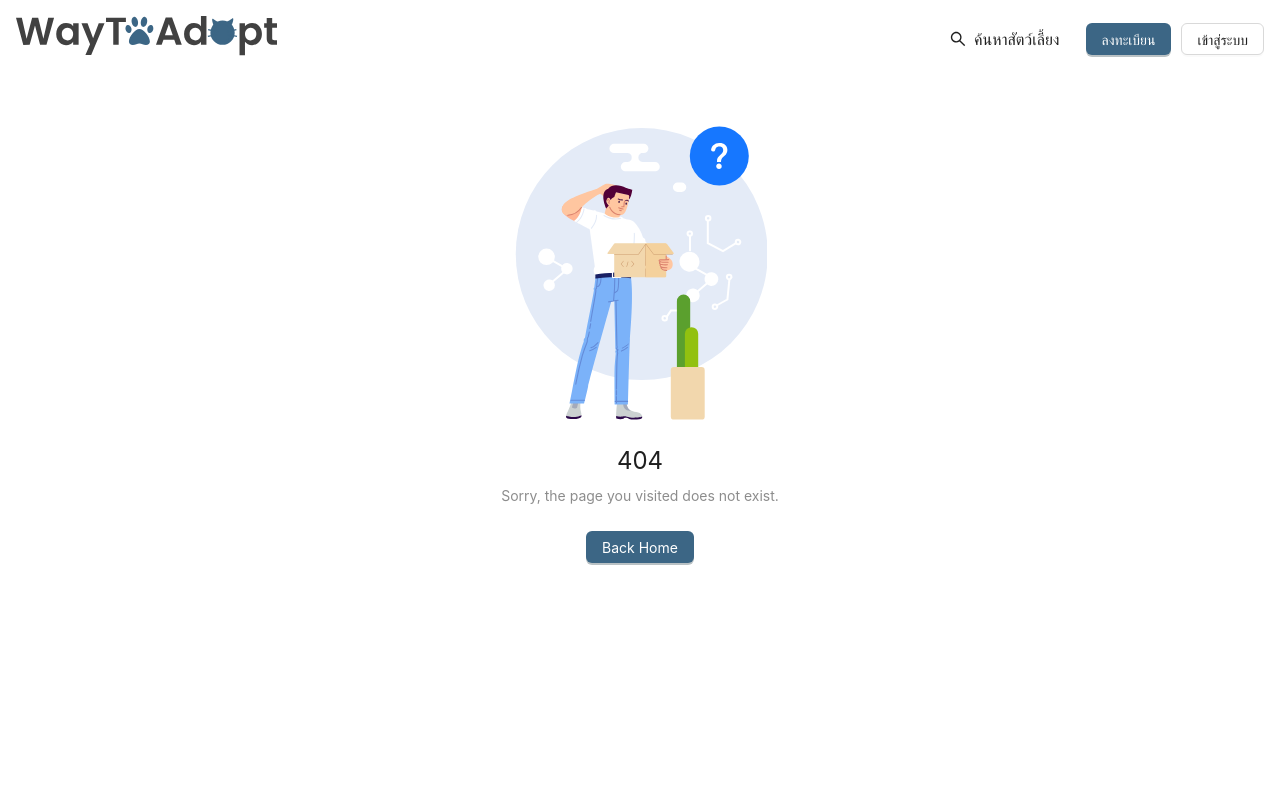
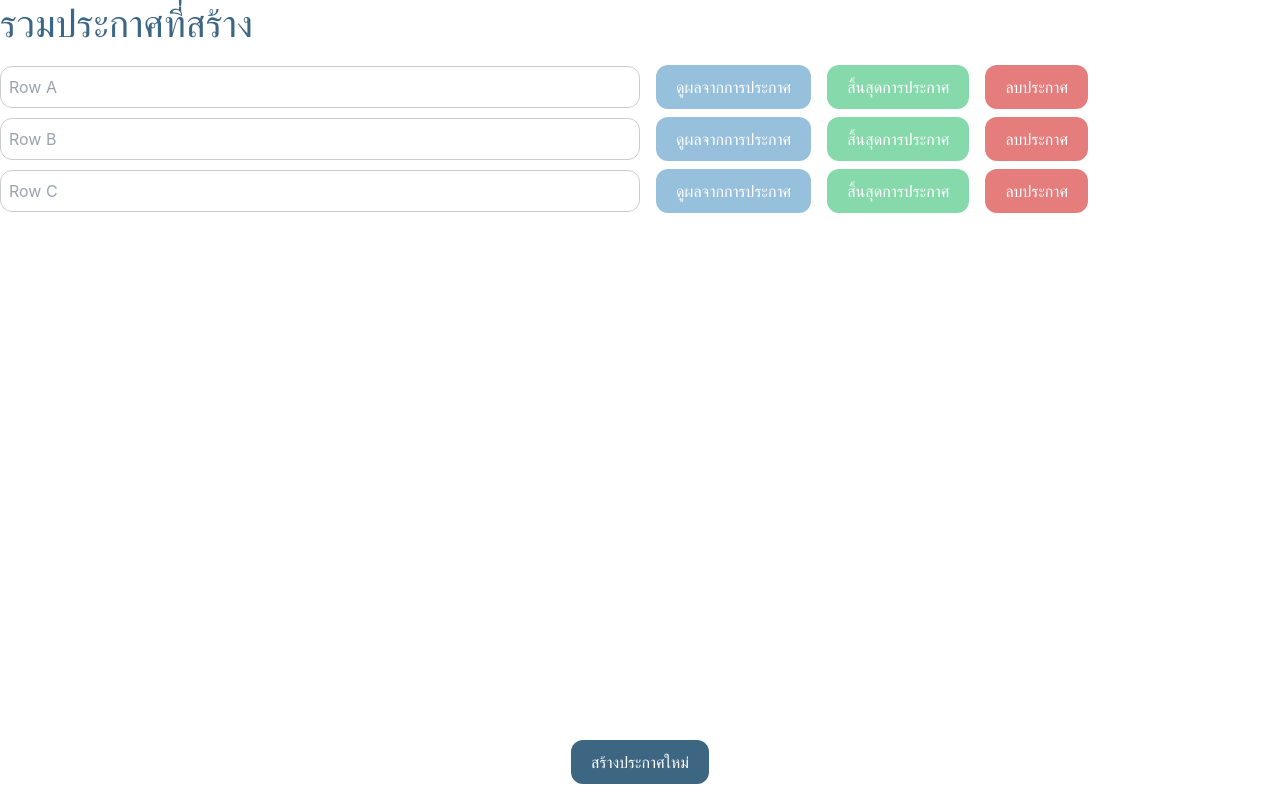
Before and after one commit to nnarct/WayToAdopt, a React (Vite) app in the folder client/: page /test in a window 1280 px wide. Before the commit this address had no page. Built offline with nearby package versions, Linux system fonts and the light colour scheme.

Commit message:
sample use

```diff
--- a/client/src/App.tsx
+++ b/client/src/App.tsx
@@ -22,6 +22,9 @@ import PostAnswersPage from "@/pages/PostAnswersPage";
 import ContentCard from "@/components/shared/ContentCard";
 import Page404 from "@/components/shared/Page404";
 
+import Test from "@/pages/test";
+import Test2 from "@/pages/test2";
+
 const App = () => {
   return (
     <>
@@ -36,6 +39,9 @@ const App = () => {
           <Routes>
             <Route path="/login" element={<LoginPage />} />
             <Route path="/signup" element={<SignupPage />} />
+            <Route path="/test" element={<Test />} />
+            <Route path="/test2" element={<Test2 />} />
+            <Route path="/test3" element={<PostAnswersPage />} />
             <Route element={<Layout />}>
               <Route path="/*" element={<Page404 />} />
               <Route index element={<HomePage />} />
@@ -44,7 +50,10 @@ const App = () => {
                 <Route path="/profile/editpf" element={<ProfilePage />} />
                 <Route path="/myposts" element={<MyPosts />} />
                 <Route path="/myposts/pdetail/:postID" element={<Post />} />
-                <Route path="/myposts/pdetail/answerslist/:postID" element={<PostAnswersPage/>} />
+                <Route
+                  path="/myposts/pdetail/answerslist/:postID"
+                  element={<PostAnswersPage />}
+                />
                 <Route
                   path="/petdetails/:postID"
                   element={<PetDetailsPage />}
--- a/client/src/components/PostListItem.tsx
+++ b/client/src/components/PostListItem.tsx
@@ -1,24 +1,66 @@
-import { Button } from "antd";
+// /components/PostListItem.tsx
+import React from "react";
+import { Avatar, List, Button } from "antd";
 import { Link } from "react-router-dom";
 
-const PostListItem = ({ postID }: { postID: string }) => {
-  // get postTitle, petPic, petType, petAge to be displayed
+const data = [
+  {
+    title: "My Announcement Title 1",
+  },
+  {
+    title: "My Announcement Title 2",
+  },
+  {
+    title: "My Announcement Title 3",
+  },
+  {
+    title: "My Announcement Title 4",
+  },
+];
 
+interface PostListItemProps {
+  postID: string;
+}
+
+const PostListItem: React.FC<PostListItemProps> = ({ postID }) => {
   if (!postID) {
     return null;
   }
 
-  // Todo : one list should have 2 actions:
-  // 1. see post url : /myposts/pdetail/:postID
-  // 2. see post answer (submission from other users) url: /myposts/pdetail/answerslist/:postID
-  // 3. delete post // link to nothing [ just ui button , not functional]
-
   return (
     <>
-      <Link to={`/myposts/pdetail/${postID}`}>
-        <Button> This is list example {postID}</Button>
-      </Link>
-      {/* Implement PostListItem Here */}
+      <List
+        itemLayout="horizontal"
+        dataSource={data}
+        renderItem={(item, index) => (
+          <List.Item
+            actions={[
+              <Link
+                key="view-announcement-result"
+                to={`/myposts/pdetail/answerslist/${postID}`}
+              >
+                View announcement result
+              </Link>,
+              <Button key="end-announcement" type="link">
+                End of announcement
+              </Button>,
+              <Button key="delete-announcement" type="link">
+                Delete announcement
+              </Button>,
+            ]}
+          >
+            <List.Item.Meta
+              avatar={
+                <Avatar
+                  src={`https://api.dicebear.com/7.x/miniavs/svg?seed=${index}`}
+                />
+              }
+              title={<a href="https://ant.design">{item.title}</a>}
+              description="Announcement Description"
+            />
+          </List.Item>
+        )}
+      />
     </>
   );
 };
--- /dev/null
+++ b/client/src/components/shared/Button.module.css
@@ -0,0 +1,36 @@
+/* components/Button.module.css */
+.button {
+    color: white;
+    padding: 10px 20px;
+    border: none;
+    border-radius: 12px;
+    font-size: 16px;
+    cursor: pointer;
+    transition: background-color 0.3s ease;
+  }
+
+  .button:hover {
+    background-color: darken(var(--button-bg-color, #007bff), 10%);
+  }
+
+  .button:focus {
+    outline: none;
+    box-shadow: 0 0 0 3px rgba(0, 123, 255, 0.5);
+  }
+
+  /* Button with outline effect */
+.button.outline {
+  color: #007bff; /* Default text color */
+  background-color: transparent;
+  border: 2px solid #007bff; /* Border color */
+}
+
+.button.outline:hover {
+  color: #0056b3; /* Text color on hover */
+  border-color: #0056b3; /* Border color on hover */
+}
+
+.button.outline:focus {
+  outline: none;
+  box-shadow: 0 0 0 3px rgba(0, 123, 255, 0.5);
+}
--- /dev/null
+++ b/client/src/components/shared/Button.tsx
@@ -0,0 +1,35 @@
+// components/BlueButton.tsx
+import React from "react";
+import styles from "./Button.module.css";
+
+interface ButtonProps {
+  onClick: () => void;
+  children: React.ReactNode;
+  color?: string;
+  outline?: boolean;
+}
+
+const Button: React.FC<ButtonProps> = ({
+  onClick,
+  children,
+  color = "#007bff",
+  outline = false,
+}) => {
+  const buttonClass = outline
+    ? `${styles.button} ${styles.outline}`
+    : `${styles.button} ${styles.primary}`;
+  const buttonStyle = outline
+    ? { borderColor: color, color: color }
+    : { backgroundColor: color };
+  return (
+    <button
+      className={buttonClass}
+      onClick={onClick}
+      style={buttonStyle}
+    >
+      {children}
+    </button>
+  );
+};
+
+export default Button;
--- /dev/null
+++ b/client/src/components/shared/DataRow.tsx
@@ -0,0 +1,44 @@
+// components/DataRow.tsx
+import React from "react";
+import InputText from "./InputText";
+import Button from "./Button";
+
+interface DataRowProps {
+  rowLabel: string;
+  inputValue: string;
+  onChange: (value: string) => void;
+  onClickView: () => void;
+  onClickEnd: () => void;
+  onClickDelete: () => void;
+}
+
+const DataRow: React.FC<DataRowProps> = ({
+  rowLabel,
+  inputValue,
+  onChange,
+  onClickView,
+  onClickEnd,
+  onClickDelete,
+}) => {
+  return (
+    <div className="my-2 flex items-center space-x-4">
+      <InputText
+        value={inputValue}
+        onChange={onChange}
+        placeholder={rowLabel}
+        disabled={false}
+      />
+      <Button onClick={onClickView} color="#96c0dc">
+        ดูผลจากการประกาศ
+      </Button>
+      <Button onClick={onClickEnd} color="#86d9aa">
+        สิ้นสุดการประกาศ
+      </Button>
+      <Button onClick={onClickDelete} color="#e67d7d">
+        ลบประกาศ
+      </Button>
+    </div>
+  );
+};
+
+export default DataRow;
--- /dev/null
+++ b/client/src/components/shared/InputText.module.css
@@ -0,0 +1,15 @@
+/* components/InputText.module.css */
+.input {
+    padding: 8px;
+    border: 1px solid #ccc;
+    border-radius: 12px;
+    font-size: 16px;
+    width: 50%;
+    box-sizing: border-box;
+  }
+
+  .input:focus {
+    border-color: #007BFF;
+    outline: none;
+    box-shadow: 0 0 3px rgba(0, 123, 255, 0.25);
+  }
--- /dev/null
+++ b/client/src/components/shared/InputText.tsx
@@ -0,0 +1,34 @@
+// components/InputText.tsx
+import React from "react";
+import styles from "@/components/shared/InputText.module.css";
+
+interface InputTextProps {
+  value: string;
+  onChange: (value: string) => void;
+  placeholder?: string;
+  disabled?: boolean;
+}
+
+const InputText: React.FC<InputTextProps> = ({
+  value,
+  onChange,
+  placeholder,
+  disabled,
+}) => {
+  const handleChange = (e: React.ChangeEvent<HTMLInputElement>) => {
+    onChange(e.target.value);
+  };
+
+  return (
+    <input
+      type="text"
+      value={value}
+      onChange={handleChange}
+      placeholder={placeholder}
+      className={styles.input}
+      disabled={disabled}
+    />
+  );
+};
+
+export default InputText;
--- a/client/src/pages/PostAnswersPage.tsx
+++ b/client/src/pages/PostAnswersPage.tsx
@@ -1,11 +1,12 @@
-import PostAnswerList from "@/components/PostAnswerList";
+// /pages/PostAnswersPage.tsx
+import PostListItem from "@/components/PostListItem";
 import React from "react";
+import { Link } from "react-router-dom";
 
 type Props = {};
 
-const PostAnswersPage = (props: Props) => {
-  //  mock data of users
-
+const PostAnswersPage: React.FC<Props> = (props: Props) => {
+  // Mock data of users
   const users = [
     {
       id: "1",
@@ -26,12 +27,25 @@ const PostAnswersPage = (props: Props) => {
       createdAt: 1715770970,
     },
   ];
+
+  // Mock data of postIDs
+  const postIDs = ["1"]; // Array of postIDs
+
   return (
-    <div>
-      PostAnswersPage
-      {users.map((user, index) => (
-        <PostAnswerList user={user} />
-      ))}
+    <div className="relative min-h-screen flex flex-col justify-between pb-8">
+      <div>
+        <h1>Post Answers Page</h1>
+        {postIDs.map((post) => (
+          <PostListItem key={post} postID={post} />
+        ))}
+      </div>
+      <div className="flex justify-center mt-4">
+        <Link to="/create-ad">
+          <button className="bg-blue-500 hover:bg-blue-700 text-white font-bold py-2 px-4 rounded">
+            Create a new ad
+          </button>
+        </Link>
+      </div>
     </div>
   );
 };
--- /dev/null
+++ b/client/src/pages/test.tsx
@@ -0,0 +1,75 @@
+import React, { useState } from "react";
+import { Typography } from "antd";
+import DataRow from "@/components/shared/DataRow";
+import Button from "@/components/shared/Button";
+
+const Test: React.FC = () => {
+  const [inputValueA, setInputValueA] = useState("");
+  const [inputValueB, setInputValueB] = useState("");
+  const [inputValueC, setInputValueC] = useState("");
+  const handleInputChangeA = (value: string) => {
+    setInputValueA(value);
+  };
+  const handleInputChangeB = (value: string) => {
+    setInputValueB(value);
+  };
+  const handleInputChangeC = (value: string) => {
+    setInputValueC(value);
+  };
+  const handleClickView = () => {
+    alert("View clicked");
+  };
+
+  const handleClickEnd = () => {
+    alert("End clicked");
+  };
+
+  const handleClickDelete = () => {
+    alert("Delete clicked");
+  };
+
+  const handleClick = () => {
+    alert(`Bottom Clicked!`);
+  };
+  // Todo
+  // get user's first [name]
+  // get all [ID] post
+  return (
+    <>
+      <Typography.Title className="!text-primary">
+        รวมประกาศที่สร้าง
+      </Typography.Title>
+      <DataRow
+        rowLabel="Row A"
+        inputValue={inputValueA}
+        onChange={handleInputChangeA}
+        onClickView={handleClickView}
+        onClickEnd={handleClickEnd}
+        onClickDelete={handleClickDelete}
+      />
+      <DataRow
+        rowLabel="Row B"
+        inputValue={inputValueB}
+        onChange={handleInputChangeB}
+        onClickView={handleClickView}
+        onClickEnd={handleClickEnd}
+        onClickDelete={handleClickDelete}
+      />
+      <DataRow
+        rowLabel="Row C"
+        inputValue={inputValueC}
+        onChange={handleInputChangeC}
+        onClickView={handleClickView}
+        onClickEnd={handleClickEnd}
+        onClickDelete={handleClickDelete}
+      />
+      <div className="absolute bottom-4 left-1/2 transform -translate-x-1/2">
+        <Button onClick={handleClick} color="#3d6683">
+          สร้างประกาศใหม่
+        </Button>
+      </div>
+    </>
+  );
+};
+
+export default Test;
--- /dev/null
+++ b/client/src/pages/test2.tsx
@@ -0,0 +1,45 @@
+import React from "react";
+import { Avatar, List, Button } from "antd";
+
+const data = [
+  {
+    title: "Announcement Title 1",
+  },
+  {
+    title: "Announcement Title 2",
+  },
+  {
+    title: "Announcement Title 3",
+  },
+  {
+    title: "Announcement Title 4",
+  },
+];
+
+const App: React.FC = () => (
+  <List
+    itemLayout="horizontal"
+    dataSource={data}
+    renderItem={(item, index) => (
+      <List.Item
+        actions={[
+          <a key="list-loadmore-edit">View answer from the announcement</a>,
+          <a key="list-loadmore-edit">End of announcement</a>,
+          <a key="list-loadmore-more">Delete announcement</a>,
+        ]}
+      >
+        <List.Item.Meta
+          avatar={
+            <Avatar
+              src={`https://api.dicebear.com/7.x/miniavs/svg?seed=${index}`}
+            />
+          }
+          title={<a href="https://ant.design">{item.title}</a>}
+          description="Announcement Description"
+        />
+      </List.Item>
+    )}
+  />
+);
+
+export default App;
```
